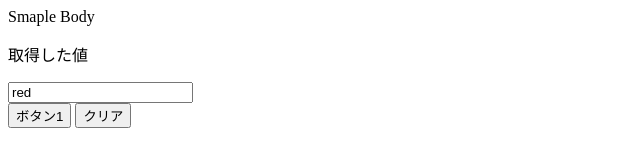
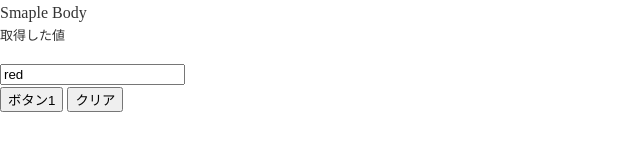
Before and after one commit to kamiryo/github-webpage, a plain HTML site: page index-notasync-seal.html in a window 1280 px wide. Shown: the whole page, without its empty margins (0-640 px from the left). Drawn offline with Linux system fonts and the light colour scheme.

Commit message:
css import

```diff
--- a/index-notasync-seal.html
+++ b/index-notasync-seal.html
@@ -8,6 +8,8 @@
     <title>Sample Title</title>
     <!-- <script type="text/javascript" src="https://kamiryo.github.io/github-jsloadpage/heavy.js"></script> -->
     <!-- <script type="text/javascript" src="https://kamiryo.github.io/github-jsloadpage/test.js"></script> -->
+    <link rel="stylesheet" type="text/css" href="/Css/def_import.css" media="screen,print">
+    <link rel="stylesheet" type="text/css" href="/Css/def_import_print.css" media="print">
 </head>
 <body>
     Smaple Body<br>
```
